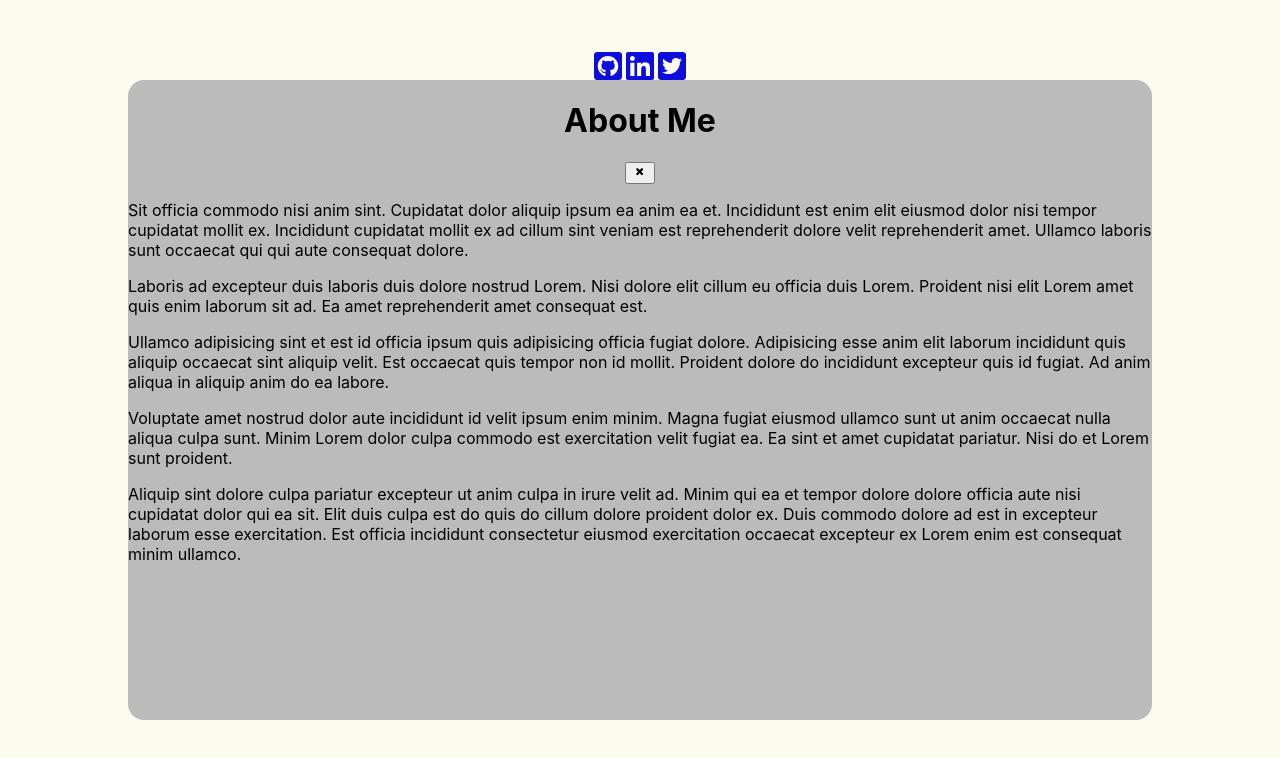
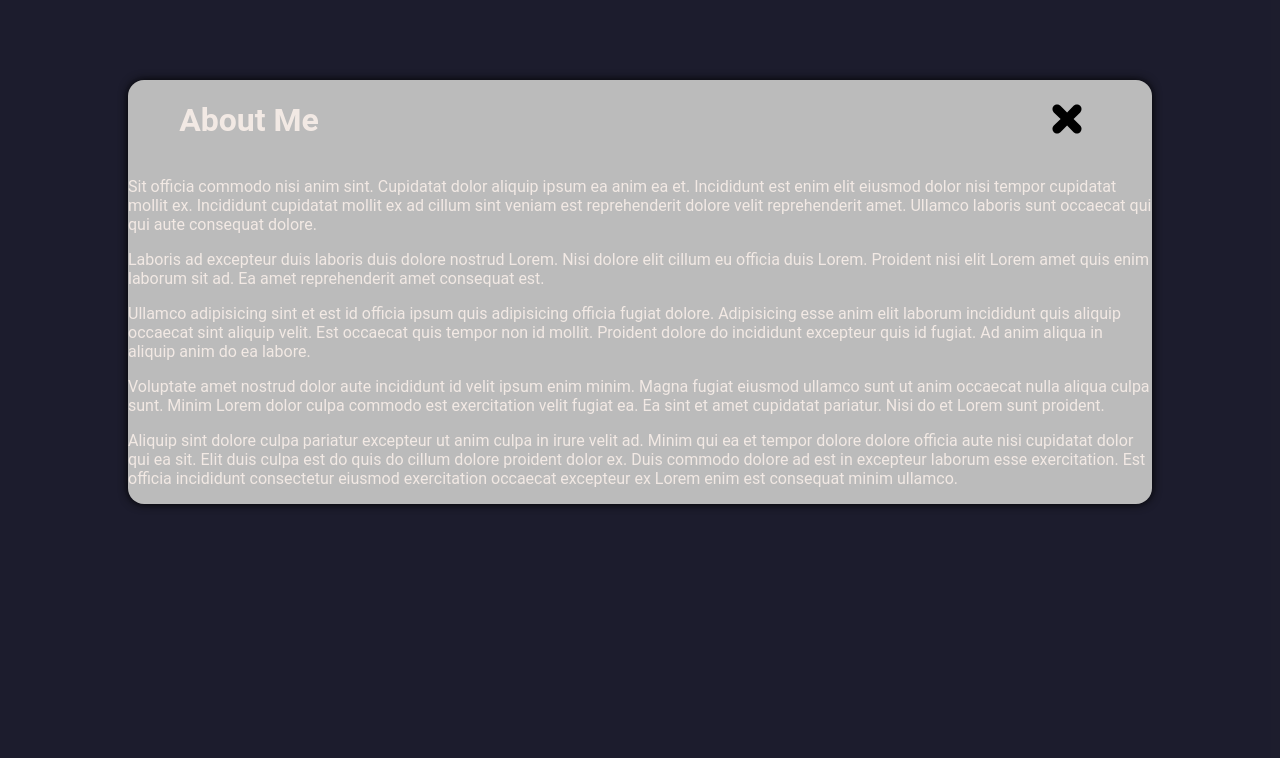
Before and after one commit to raian621/raian621.github.io, a React (Create React App) app: page / in a window 1280 px wide. Both pictures are taken after a click on the button "about me". Shown: the top 758 px of the page. Built offline with nearby package versions, Linux system fonts and the light colour scheme.

Commit message:
started adding better styles to the site

```diff
--- a/src/App.css
+++ b/src/App.css
@@ -1,26 +1,6 @@
 .App {
   text-align: center;
-}
-
-nav {
-  background-color: #444444;
-  height: 50px;
-  display: flex;
-}
-
-.navbar-item {
-  padding: 0.4em;
-  margin: auto 0;
-}
-.navbar-item:hover {
-  background-color: #777777;
-  font-size: calc(10px + 1.5vmin);
-}
-
-.navbar-link {
-  color: white;
-  text-decoration: none;
-  font-size: calc(10px + 1vmin);
+  font-family: 'Roboto', sans-serif;
 }
 
 .contact {
@@ -28,23 +8,64 @@ nav {
   margin: auto;
 }
 
+.landing-socials {
+  display: flex;
+  background-color: #4A4E69;
+  padding: 0.1rem 0.4rem;
+  margin: 2vh;
+  align-items: center;
+  border-radius: 0.4rem;
+}
+.landing-socials svg {
+  padding: 0.4rem 0.2rem 0.1rem 0.2rem;
+  transition: all 250ms;
+}
+.landing-socials svg:hover {
+  width: 2.5rem;
+  height: 2.5rem;
+}
 .landing {
   display: flex;
   flex-direction: column;
   align-items: center;
-  height: 100%;
+  height: fit-content;
   width: 80%;
-  margin: 50px auto;
+  margin: 10vh auto;
+  /* outline: red dashed; */
 }
 .landing hr {
-  width: 80%;
+  width: 100%;
 }
 .landing-buttons {
   display: flex;
   padding: 1em;
   margin: 0 auto;
+  max-width: 100%;
+  overflow: scroll;
+  justify-content: center;
+}
+.landing-button {
+  text-decoration: none;
+  color: #F2E9E4;
+  border: none;
+  width: auto;
+  font-size: calc(10px + 0.5vmin);
+  background-color: #00000000;
+  transition: font-size 150ms cubic-bezier(1, 0.1, 0.1, 0.5)
+}
+.landing-button:hover {
+  font-size: calc(10px + 1vmin);
 }
 .landing-name {
-  font-size: 10vh;
+  font-family: 'Noto Sans', sans-serif;
+  font-size: calc(30px + 5vmin);
   margin: 0;
 }
+.landing-description {
+  padding: 4vh;
+}
+.landing-text {
+  font-size: calc(10px + 1vmin);
+  text-align: left;
+  width: 100%;
+}
--- a/src/Landing.js
+++ b/src/Landing.js
@@ -23,18 +23,21 @@ const Landing = () => {
   return (
     <div className="landing">
       <div className="landing-socials">
-        <a href="https://github.com/raian621"><FaGithubSquare size="2em" /></a>
-        <a href="https://www.linkedin.com/in/ryan-z-bell/"><FaLinkedin size="2em" /></a>
-        <a href="https://twitter.com/ryanbell621"><FaTwitterSquare size="2em" /></a>
+        <a href="https://github.com/raian621"><FaGithubSquare color="#161b22" size="2em"/></a>
+        <a href="https://www.linkedin.com/in/ryan-z-bell/"><FaLinkedin color="#0a66c2" size="2em" /></a>
+        <a href="https://twitter.com/ryanbell621"><FaTwitterSquare color="#1d9bf0" size="2em" /></a>
       </div>
-      <hr/>
-      <h1 className="landing-name">Ryan Bell</h1>
-      <hr/>
+      <Box width="100%" height="2px" color="#C9ADA7"/>
+      <div className="landing-description">
+        <h1 className="landing-name">Ryan Bell</h1>
+        <p className="landing-text">Adipisicing commodo elit aliquip adipisicing sunt consectetur ullamco sint do et Lorem exercitation deserunt. Veniam duis amet dolore duis qui. Ullamco ullamco do aliqua anim fugiat voluptate sint est labore magna fugiat. Ea occaecat aute excepteur magna veniam ullamco ea anim nostrud sunt aliquip Lorem.</p>
+      </div>
+      <Box width="100%" height="2px" color="#C9ADA7"/>
       <div className="landing-buttons">
         <button className="landing-button" onClick={toggleAboutMe}>about me</button>
-        <Box width="2px" height="1.5em" margin="0 12px"/>
+        <Box width="2px" height="1.5em" margin="auto 12px" color="#C9ADA7"/>
         <button className="landing-button" onClick={toggleProjects}>projects</button>
-        <Box width="2px" height="1.5em" margin="0 12px"/>
+        <Box width="2px" height="1.5em" margin="auto 12px" color="#C9ADA7"/>
         <button className="landing-button" onClick={toggleContact}>contact</button>
       </div>
       <AboutMe toggleActive={toggleAboutMe} active={aboutMeActive}/>
--- a/src/components/Modal.css
+++ b/src/components/Modal.css
@@ -3,28 +3,49 @@
   flex-direction: column;
   position: fixed;
   z-index: 1;
-  left: 50%;
-  top: 50%;
-  transform: translate(-50%, -50%);
+  left: 10;
+  top: 10%;
   width: 80%;
-  height: 80%;
+  height: fit-content;
+  max-height: 80%;
   overflow: auto;
   background-color: #bbbbbb;
   border-radius: 1em;
+  box-shadow: 0 0 10px #000000;
+  transition: all 300ms;
 }
 .modal-inactive {
-  display: none;
+  display: flex;
+  visibility: hidden;
   flex-direction: column;
   position: fixed;
   z-index: 1;
-  left: 50%;
-  top: 50%;
-  transform: translate(-50%, -50%);
+  left: 10%;
+  top: 10%;
   width: 80%;
-  height: 80%;
+  height: fit-content;
+  max-height: 80%;
   overflow: auto;
-  background-color: #bbbb00;
+  background-color: #bbbbbb;
   border-radius: 1em;
+  box-shadow: 0 0 10px #000000;
+  transition: all 300ms;
+  transform: translateY(-100vh);
+}
+.modal-head {
+  display: flex;
+  align-items: center;
+  justify-content: space-between;
+  padding: 0 5%;
+}
+.modal-toggle {
+  border: none;
+  background-color: #00000000;
+}
+
+.modal-toggle svg {
+  width:7vmin;
+  height:7vmin;
 }
 
 .modal-overlay-active {
@@ -35,8 +56,18 @@
   height: 100vh;
   position: fixed;
   border: none;
-  background-color: #bbbb0011;
+  background-color: #12121255;
+  transition: all 300ms;
 }
 .modal-overlay-inactive {
-  display: none
+  visibility: hidden;
+  margin: 0 0;
+  top: 0;
+  left: 0;
+  width: 100vw;
+  height: 100vh;
+  position: fixed;
+  border: none;
+  background-color: #00000000;
+  transition: all 300ms;
 }
--- a/src/components/Modal.js
+++ b/src/components/Modal.js
@@ -1,16 +1,15 @@
 import './Modal.css';
 import { TiPlus } from "react-icons/ti"
-import { useState } from 'react';
 
-const Modal = ({ children, heading, active, toggleActive }) => {
+const Modal = ({ children, heading, active, toggleActive, color }) => {
   return (
     <>
       <div className={`modal-${active ? "active" : "inactive"}`}>
         <div className="modal-head">
           <h1 className="modal-heading">{heading}</h1>
-          <button onClick={toggleActive}>
+          <button className="modal-toggle" onClick={toggleActive}>
             {/* I could not find an X icon (:< */}
-            <TiPlus style={{transform: "rotate(45deg)"}}/>
+            <TiPlus style={{transform: "rotate(45deg)", color: {color}}}/>
           </button>
         </div>
         {children}
--- a/src/index.css
+++ b/src/index.css
@@ -5,6 +5,8 @@ body {
     sans-serif;
   -webkit-font-smoothing: antialiased;
   -moz-osx-font-smoothing: grayscale;
+  background-color: #22223b;
+  color: #F2E9E4;
 }
 
 code {
```
Also changed, not shown: public/logo192.png (deleted), public/logo512.png (deleted).
